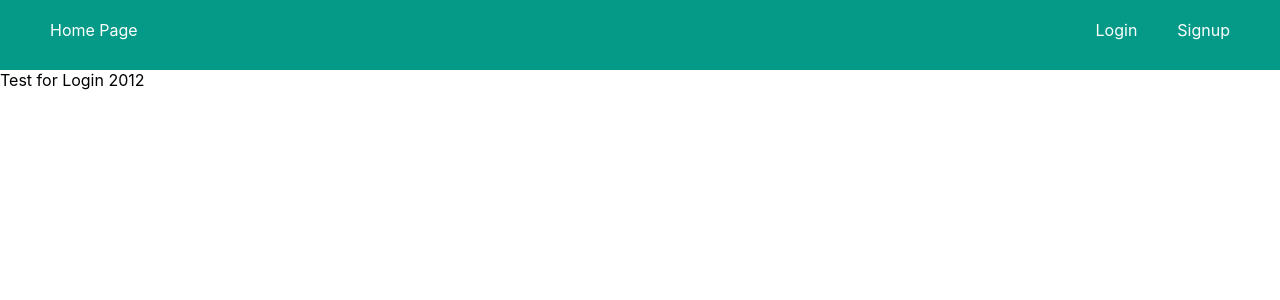
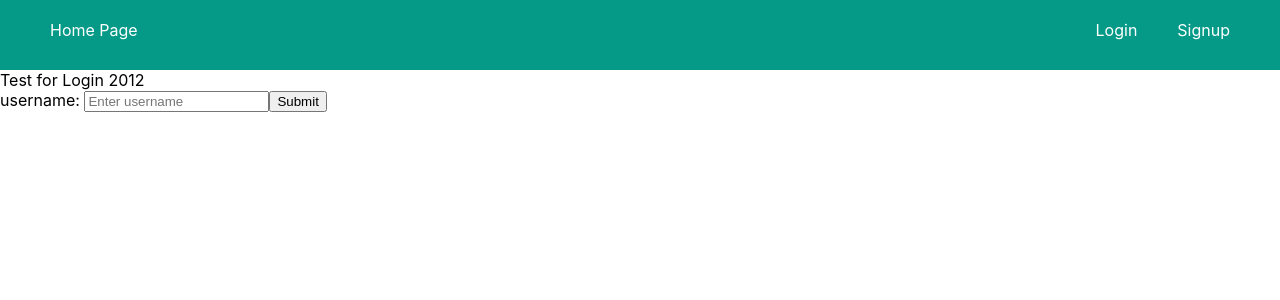
Before and after one commit to Oiman23/SJCS-Clinic, a React (Create React App) app in the folder Website Code/client/: page /login in a window 1280 px wide. Shown: the top 300 px of the page. Built offline with nearby package versions, Linux system fonts and the light colour scheme.

Commit message:
Update Login.js

```diff
--- a/Website Code/client/src/webPages.js/Login.js
+++ b/Website Code/client/src/webPages.js/Login.js
@@ -2,9 +2,23 @@ import {useState} from 'react';
 import axios from 'axios';
 
 const Login = () => {
+    const [username, setUsername] = useState('');
+    const [password, setPassword] = useState('');
+
+    const handleSubmit = (e) =>{
+        e.preventDefault();
+        axios.post('http://localhost/login', {username})
+        .then(res => console.log(res))
+        .catch(err => console.log(err));
+    }
     return (
         <div>
             <text>Test for Login 2012</text>
+            <form onSubmit={handleSubmit}>
+                <label htmlFor= 'username'>username: </label>
+                <input htmlFor = 'username' placeholder='Enter username' onChange={e => setUsername(e.target.value)}/>
+                <button type ="submit">Submit </button>
+            </form>
         </div>
     );
 }
```
